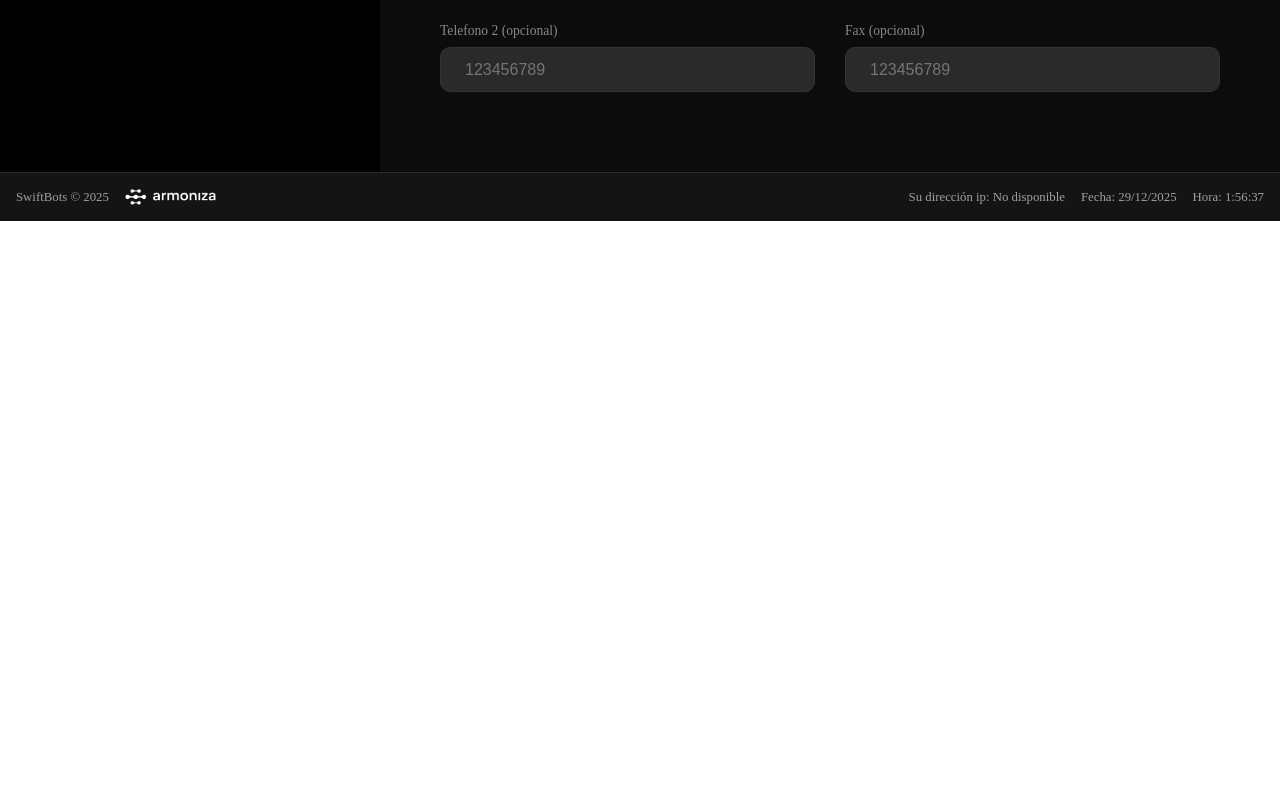
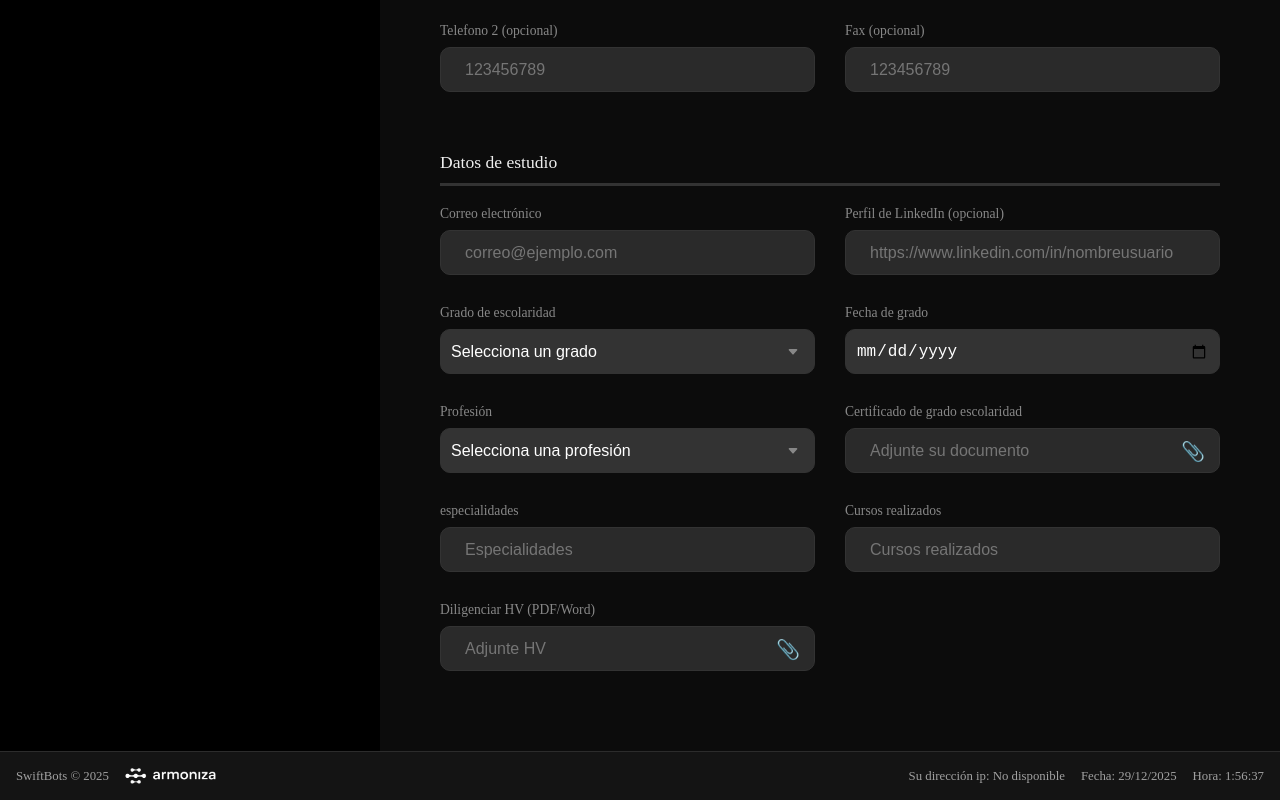
Before and after one commit to CarlosFmanjarresmunoz/armoniza, a React (Vite) app in the folder armoniza/: page /registro in a window 1280 px wide. Shown: the part 1559-2359 px from the top of the page. Before the commit the page ends 1780 px from the top, so only its background shows below. Built offline with nearby package versions, Linux system fonts and the light colour scheme; no server answers.

Commit message:
se realizaron campos de datos de estudio

```diff
--- a/armoniza/src/pages/Registros/Registro.jsx
+++ b/armoniza/src/pages/Registros/Registro.jsx
@@ -427,7 +427,150 @@ function Registro() {
 
               </div>
 
+              <div className="Label-header">Datos de estudio</div>
+              <div className="Registro-form">
+                <div className="form-row" >
+                  {/* INPUT CORREO ELECTRONICO */}
+                  <div className="field">
+                    <label>Correo electrónico</label>
+                    <input
+                      type="email"
+                      name="correoElectronico"
+                      value={formData.correoElectronico}
+                      onChange={handleChange}
+                      className="custom-control"
+                      placeholder="correo@ejemplo.com"
+                    />
+                  </div>
+                  {/* INPUT PERFIL DE LINKEDIN */}
+                  <div className="field">
+                    <label>Perfil de LinkedIn (opcional)</label>
+                    <input
+                      type="text"
+                      name="perfilLinkedIn"
+                      value={formData.perfilLinkedIn}
+                      onChange={handleChange}
+                      className="custom-control"
+                      placeholder="https://www.linkedin.com/in/nombreusuario"
+                    />
+                  </div>
 
+                  {/* SELECT GRADO DE ESCOLARIDAD */}
+                  <div className="field">
+                    <label>Grado de escolaridad</label>
+                    <select
+                      name="gradoEscolaridad"
+                      value={formData.gradoEscolaridad}
+                      onChange={handleChange}
+                      className="custom-control"
+                    >
+                      <option value="">Selecciona un grado</option>
+                      <option value="primaria">Primaria</option>
+                      <option value="secundaria">Secundaria</option>
+                      <option value="preparatoria">Preparatoria</option>
+                      <option value="licenciatura">Licenciatura</option>
+                      <option value="posgrado">Posgrado</option>
+                    </select>
+                  </div>
+
+                  {/* INPUT FECHA DE GRADO */}
+                  <div className="field">
+                    <label>Fecha de grado</label>
+                    <input
+                      type="date"
+                      name="fechaGrado"
+                      value={formData.fechaGrado}
+                      onChange={handleChange}
+                      className="custom-control"
+                    />
+                  </div>
+
+                  {/* SELECT PROFESIÓN */}
+                  <div className="field">
+                    <label>Profesión</label>
+                    <select
+                      name="profesion"
+                      value={formData.profesion}
+                      onChange={handleChange}
+                      className="custom-control"
+                    >
+                      <option value="">Selecciona una profesión</option>
+                      <option value="ingenieria">Ingeniería</option>
+                      <option value="medicina">Medicina</option>
+                      <option value="derecho">Derecho</option>
+                      <option value="arquitectura">Arquitectura</option>
+                      <option value="psicologia">Psicología</option>
+                    </select>
+                  </div>
+
+                  {/* INPUT CERTIFICADO GRADO ESCOLARIDAD */}
+                  <div className="field">
+                    <label>Certificado de grado escolaridad</label>
+                    <div className="file-box">
+                      <input
+                        type="text"
+                        value={files.documentoIdName}
+                        placeholder="Adjunte su documento"
+                        readOnly
+                        className="custom-control"
+                      />
+                      <span className="clip-btn" onClick={() => fileInputDoc.current.click()}>📎</span>
+                      <input
+                        type="file"
+                        ref={fileInputDoc}
+                        onChange={(e) => handleFileChange(e, "documentoIdName")}
+                        hidden
+                      />
+                    </div>
+                  </div>
+                  {/* INPUT EZPECIALIDADES */}
+                  <div className="field">
+                    <label>especialidades</label>
+                    <input
+                      type="text"
+                      name="especialidades"
+                      value={formData.especialidades}
+                      onChange={handleChange}
+                      className="custom-control"
+                      placeholder="Especialidades"
+                    />
+                  </div>
+                  {/* INPUT CURSOS REALIZADOS */}
+                  <div className="field">
+                    <label>Cursos realizados</label>
+                    <input
+                      type="text"
+                      name="cursosRealizados"
+                      value={formData.cursosRealizados}
+                      onChange={handleChange}
+                      className="custom-control"
+                      placeholder="Cursos realizados"
+                    />
+                  </div>
+
+                  {/* INPUT DILIGENCIAR HV */}
+                  <div className="field">
+                    <label>Diligenciar HV (PDF/Word)</label>
+                    <div className="file-box">
+                      <input
+                        type="text"
+                        value={files.documentoIdName}
+                        placeholder="Adjunte HV"
+                        readOnly
+                        className="custom-control"
+                      />
+                      <span className="clip-btn" onClick={() => fileInputDoc.current.click()}>📎</span>
+                      <input
+                        type="file"
+                        ref={fileInputDoc}
+                        onChange={(e) => handleFileChange(e, "documentoIdName")}
+                        hidden
+                      />
+                    </div>
+                  </div>
+                </div>
+
+              </div>
             </div>
           </form>
         </main>
```
